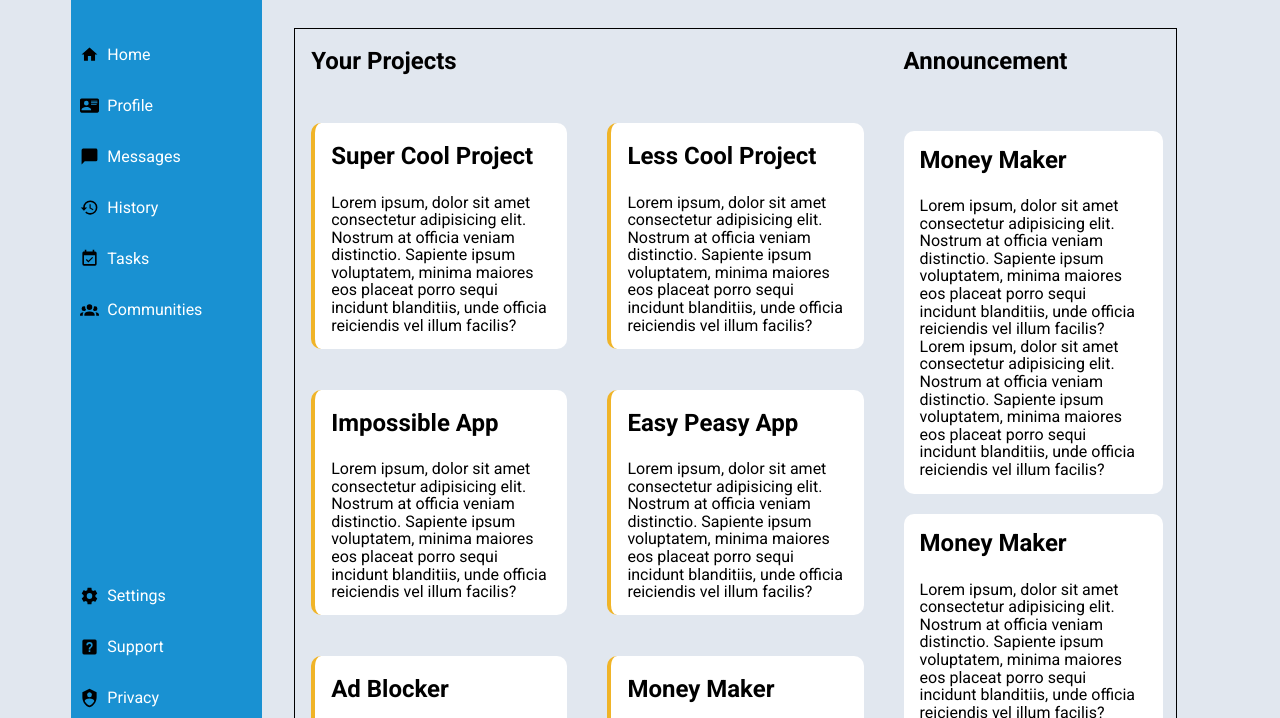
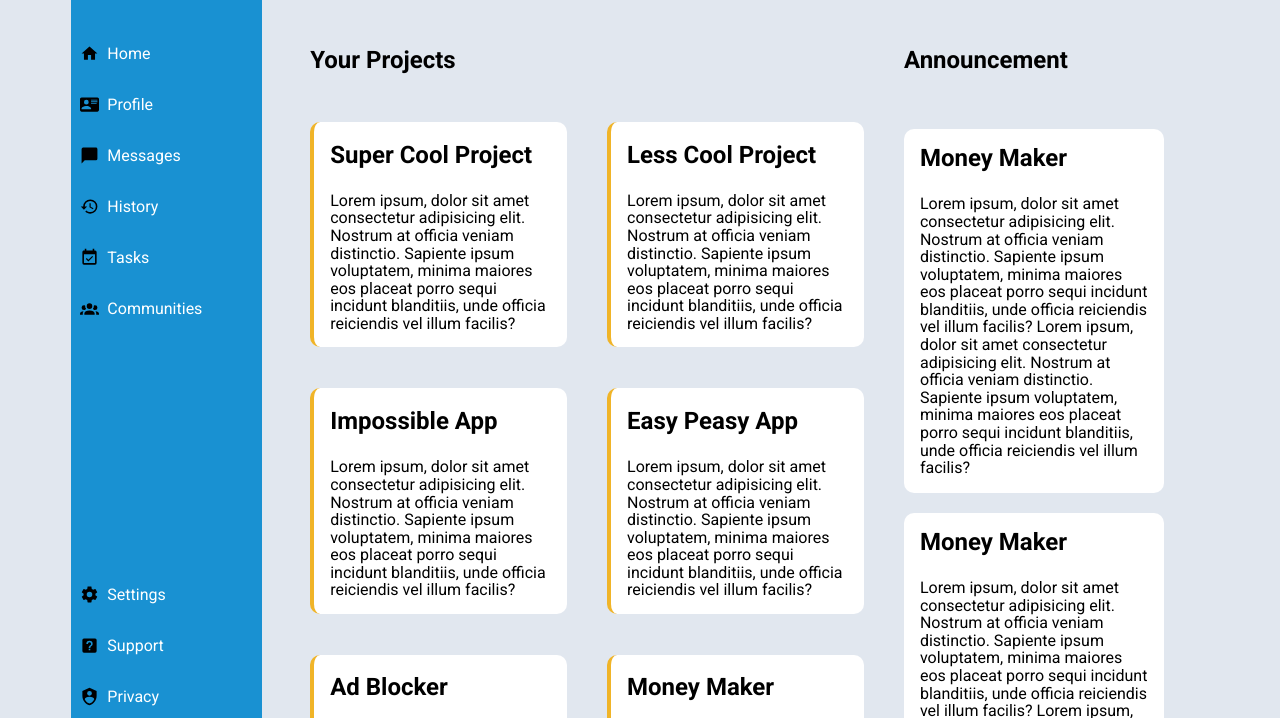
Before and after one commit to basushaunak/admin-dashboard-TOP, a plain HTML site: page index.html in a window 1280 px wide. Shown: the part 323-1041 px from the top of the page. Drawn offline with Linux system fonts and the light colour scheme.

Commit message:
Almost Done...

```diff
--- a/css/styles.css
+++ b/css/styles.css
@@ -1,10 +1,4 @@
 /* CSS Styling for Admin Dashboard for The Odin Project
-
-Buttons (Light blue): hsl(201, 79%, 46%)
-yellow: hsl(42, 87%, 55%)
-gray: hsl(214, 32%, 91%)
-
-
 */
 
 *, *::before *::after{
@@ -32,8 +26,6 @@ html{
     font-family: var(--font-family);
     background-color: var(--neutral-background-color);
     color: var(--neutral-foreground-color);
-    /* font-size: 1.3125rem; */
-
 }
 
 .wrapper{
@@ -194,14 +186,12 @@ html{
     display: grid;
     grid-template-columns: 2fr 1fr;
     gap: 1em;
-    border: 1px black solid;
     padding-block-end: 2em;
 }
 .main-content-grid{
     display: grid;
     grid-template-columns: 2fr 1fr;
     gap: 1em;
-    /* background-color: bisque; */
 }
 
 .content-card-holder{
@@ -220,8 +210,6 @@ html{
     border-left: 4px var(--card-border-color) solid;
     margin-inline-start: 1em;
     background-color: #ffffff;
-    /* display:flex;
-    flex-direction: column; */
 }
 
 .content-heading, .content-text{
@@ -230,10 +218,6 @@ html{
 
 .content-heading{
     line-height: 1.1em;
-    /* margin-block-start: 2em; */
-    /* padding-block-start: 0.5em;
-    padding-block-end: 0px; */
-    /* margin: 1rem 0 0 0; */
 }
 
 .content-text{
```
